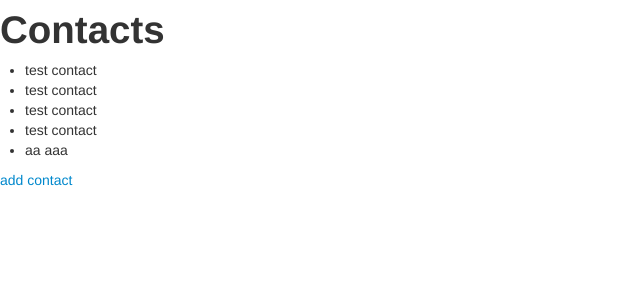
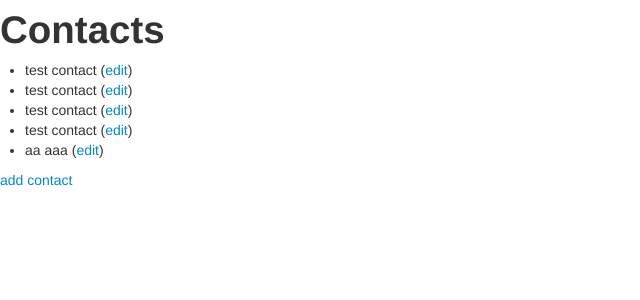
Before and after one commit to kubkowski/djangotest, a Django app: page / in a window 1280 px wide. Shown: the top 300 px of the page, without its empty margins (0-640 px from the left). Run offline with Django 3.2, Linux system fonts and the light colour scheme; data comes from the database, SQL or seed files in the repository; both versions use the stored data as it was after the commit; parts of the project's set-up code (start-up, migrations or seed data) failed here and were passed over; some libraries are stand-ins or nearby versions.

Commit message:
Added edit functionality

```diff
--- a/contacts/templates/contact_list.html
+++ b/contacts/templates/contact_list.html
@@ -5,7 +5,9 @@
 
 <ul>
   {% for contact in object_list %}
-    <li class="contact">{{ contact }}</li>
+    <li class="contact">{{ contact }}
+      (<a href="{% url "contacts-edit" pk=contact.id %}">edit</a>)
+    </li>
   {% endfor %}
 </ul>
 
--- a/contacts/templates/edit_contact.html
+++ b/contacts/templates/edit_contact.html
@@ -1,9 +1,13 @@
 {% extends "base.html" %}
 
 {% block content %}
+{% if contact.id %}
+<h1>Edit Contact</h1>
+{% else %}
 <h1>Add Contact</h1>
+{% endif %}
 
-<form action="{% url "contacts-new" %}" method="POST">
+<form action="{{ action }}" method="POST">
   {% csrf_token %}
   <ul>
     {{ form.as_ul }}
--- a/contacts/views.py
+++ b/contacts/views.py
@@ -1,5 +1,5 @@
 from django.shortcuts import render
-from django.views.generic import ListView, CreateView
+from django.views.generic import ListView, CreateView, UpdateView
 from contacts.models import Contact
 from django.core.urlresolvers import reverse
 
@@ -16,3 +16,26 @@ class CreateContactView(CreateView):
 
     def get_success_url(self):
         return reverse('contacts-list')
+
+    def get_context_data(self, **kwargs):
+
+        context = super(CreateContactView, self).get_context_data(**kwargs)
+        context['action'] = reverse('contacts-new')
+
+        return context
+
+class UpdateContactView(UpdateView):
+
+    model = Contact
+    template_name = 'edit_contact.html'
+
+    def get_success_url(self):
+        return reverse('contacts-list')
+
+    def get_context_data(self, **kwargs):
+
+        context = super(UpdateContactView, self).get_context_data(**kwargs)
+        context['action'] = reverse('contacts-edit',
+                                    kwargs={'pk': self.get_object().id})
+
+        return context
--- a/djangotest/urls.py
+++ b/djangotest/urls.py
@@ -17,6 +17,8 @@ urlpatterns = patterns('',
         name='contacts-list'),
     url(r'^new$', contacts.views.CreateContactView.as_view(),
     		name='contacts-new'),
+    url(r'^edit/(?P<pk>\d+)/$', contacts.views.UpdateContactView.as_view(),
+        name='contacts-edit',),
 )
 
 urlpatterns += staticfiles_urlpatterns()
```
Also changed, not shown: db.sqlite3, 2 other files.
